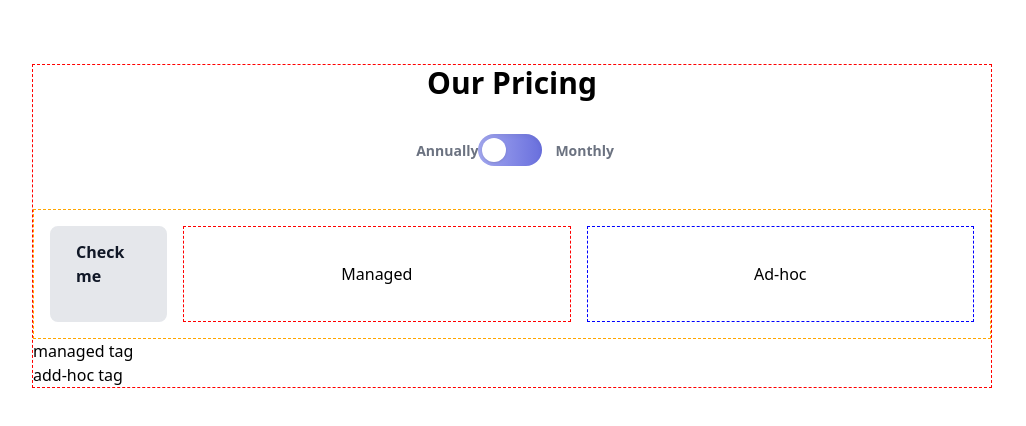
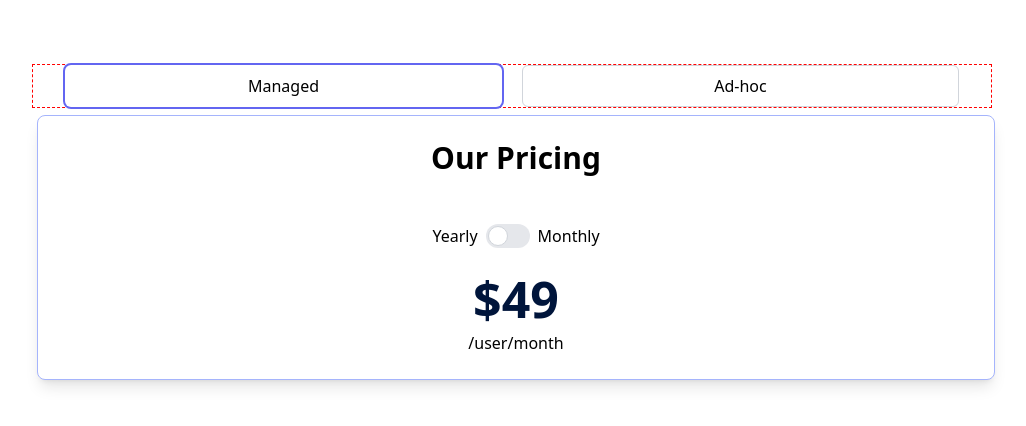
Before and after one commit to Igor2122/price-config-test, a website built with Parcel: page index.html in a window 1280 px wide. Shown: the whole page, without its empty margins (128-1154 px from the left). Built offline with nearby package versions, Linux system fonts and the light colour scheme.

Commit message:
feat [yearly-toggle]: st-1

```diff
--- a/index.html
+++ b/index.html
@@ -28,58 +28,95 @@
   </head>
   <body class="h-full py-16 antialiased bg-primary-very-light font-sans">
     <main class="w-9/12 test-red mx-auto">
-      <header class="flex flex-col items-center mb-12">
-        <h2 class="text-3xl text-primary-normal font-bold">Our Pricing</h2>
-        <div class="pt-8 w-3/5 lg:w-1/5 flex justify-around">
-          <p class="text-sm text-gray-500 font-bold mt-2">Annually</p>
-          <div>
-            <label for="toggle" class="relative">
-              <input type="checkbox" name="toggle" id="" class="invisible" />
+      <section class="relative">
+        <div class="flex items-center justify-center">
+          <ul class="mx-auto grid max-w-full w-full grid-cols-2 gap-x-5 px-8">
+            <li class="">
+              <input
+                class="peer sr-only"
+                type="radio"
+                value="yes"
+                name="answer"
+                id="yes"
+                checked
+              />
+              <label
+                class="flex justify-center cursor-pointer rounded-md border border-gray-300 bg-white py-2 px-4 hover:bg-gray-50 focus:outline-none peer-checked:border-transparent peer-checked:ring-2 peer-checked:ring-indigo-500 transition-all duration-500 ease-in-out"
+                for="yes"
+                >Managed</label
+              >
+
               <div
-                class="absolute w-16 h-8 rounded-full shadow-inner inset-y-0"
-                style="
-                  background-image: linear-gradient(
-                    90deg,
-                    #a3a8f0 0%,
-                    #696fdd 100%
-                  );
-                "
-              ></div>
+                class="absolute w-full bg-white shadow-lg left-0 p-6 border mt-2 border-indigo-300 rounded-lg mx-auto transition-all duration-500 ease-in-out translate-x-40 opacity-0 invisible peer-checked:opacity-100 peer-checked:visible peer-checked:translate-x-1"
+              >
+                <div class="flex flex-col items-center mb-12">
+                  <h2 class="text-3xl text-primary-normal font-bold">
+                    Our Pricing
+                  </h2>
+                </div>
+                <div class="flex justify-center my-5">
+                  <p  class="mr-2">Yearly</p>
+                  <label
+                    class="relative inline-flex items-center cursor-pointer"
+                  >
+                    <input type="checkbox" value="" class="sr-only peer" />
                     <div
-                class="toggle-circle absolute w-6 h-6 bg-white rounded-full shadow inset-y-0 mt-1 ml-1"
+                      class="w-11 h-6 bg-gray-200 peer-focus:outline-none peer-focus:ring-4 peer-focus:ring-blue-300 dark:peer-focus:ring-blue-800 rounded-full peer dark:bg-gray-700 peer-checked:after:translate-x-full peer-checked:after:border-white after:content-[''] after:absolute after:top-[2px] after:left-[2px] after:bg-white after:border-gray-300 after:border after:rounded-full after:h-5 after:w-5 after:transition-all dark:border-gray-600 peer-checked:bg-blue-600"
                     ></div>
                   </label>
+                  <p class="ml-2">Monthly</p>
                 </div>
-          <p class="text-sm text-gray-500 font-bold mt-2 ml-16">Monthly</p>
+
+                <section class="text-center">
+                  <h2
+                    class="text-[#00153B] text-[50px] leading-[63px] font-bold"
+                  >
+                    $49
+                  </h2>
+                  <p class="period">
+                    /user/<span class="period-span">month</span>
+                  </p>
+                </section>
               </div>
-      </header>
+            </li>
 
-      <section
-        class="flex flex-column md:flex-row mx-auto p-4 gap-4 test-orange"
+            <li class="">
+              <input
+                class="peer sr-only"
+                type="radio"
+                value="no"
+                name="answer"
+                id="no"
+              />
+              <label
+                class="flex justify-center cursor-pointer rounded-md border border-gray-300 bg-white py-2 px-4 hover:bg-gray-50 focus:outline-none peer-checked:border-transparent peer-checked:ring-2 peer-checked:ring-indigo-500 transition-all duration-500 ease-in-out"
+                for="no"
+                >Ad-hoc</label
               >
-        <input checked type="checkbox" id="choose-me" class="peer hidden" />
-        <label
-          for="choose-me"
-          id="managed"
-          class="select-none cursor-pointer rounded-lg border-2 border-gray-200 py-3 px-6 font-bold text-gray-200 transition-colors duration-200 ease-in-out peer-checked:bg-gray-200 peer-checked:text-gray-900 peer-checked:border-gray-200"
+
+              <div
+                class="absolute bg-white shadow-lg left-0 p-6 border mt-2 border-indigo-300 rounded-lg mx-auto transition-all duration-500 ease-in-out translate-x-40 opacity-0 invisible peer-checked:opacity-100 peer-checked:visible peer-checked:translate-x-1"
               >
-          Check me
-        </label>
-        <div
-          class="basis-full md:basis-1/2 test-red h-24 flex items-center justify-center cursor-pointer"
-        >
-          <h3>Managed</h3>
+                Lorem ipsum dolor sit amet consectetur adipisicing elit.
+                Perspiciatis, voluptatum! Sequi consequatur error nulla quaerat
+                rem fugit provident tempore nihil a aspernatur ad laboriosam,
+                dolor nisi qui? Esse, mollitia? Nostrum? Lorem ipsum dolor sit
+                amet consectetur adipisicing elit. Perspiciatis, voluptatum!
+                Sequi consequatur error nulla quaerat rem fugit provident
+                tempore nihil a aspernatur ad laboriosam, dolor nisi qui? Esse,
+                mollitia? Nostrum? Lorem ipsum dolor sit amet consectetur
+                adipisicing elit. Perspiciatis, voluptatum! Sequi consequatur
+                error nulla quaerat rem fugit provident tempore nihil a
+                aspernatur ad laboriosam, dolor nisi qui? Esse, mollitia?
+                Nostrum? Lorem ipsum dolor sit amet consectetur adipisicing
+                elit. Perspiciatis, voluptatum! Sequi consequatur error nulla
+                quaerat rem fugit provident tempore nihil a aspernatur ad
+                laboriosam, dolor nisi qui? Esse, mollitia? Nostrum?
               </div>
-        <div
-          class="basis-full md:basis-1/2 test-blue h-24 flex items-center justify-center cursor-pointer"
-        >
-          <h3>Ad-hoc</h3>
+            </li>
+          </ul>
         </div>
       </section>
-      <div>
-        <div class="managed-tab">managed tag</div>
-        <div class="add-hoc-tab">add-hoc tag</div>
-      </div>
     </main>
   </body>
 </html>
```
Also changed, not shown: tailwind.config.js (added, +8 -0 lines). Lines whose indentation alone changed are shown as unchanged.
